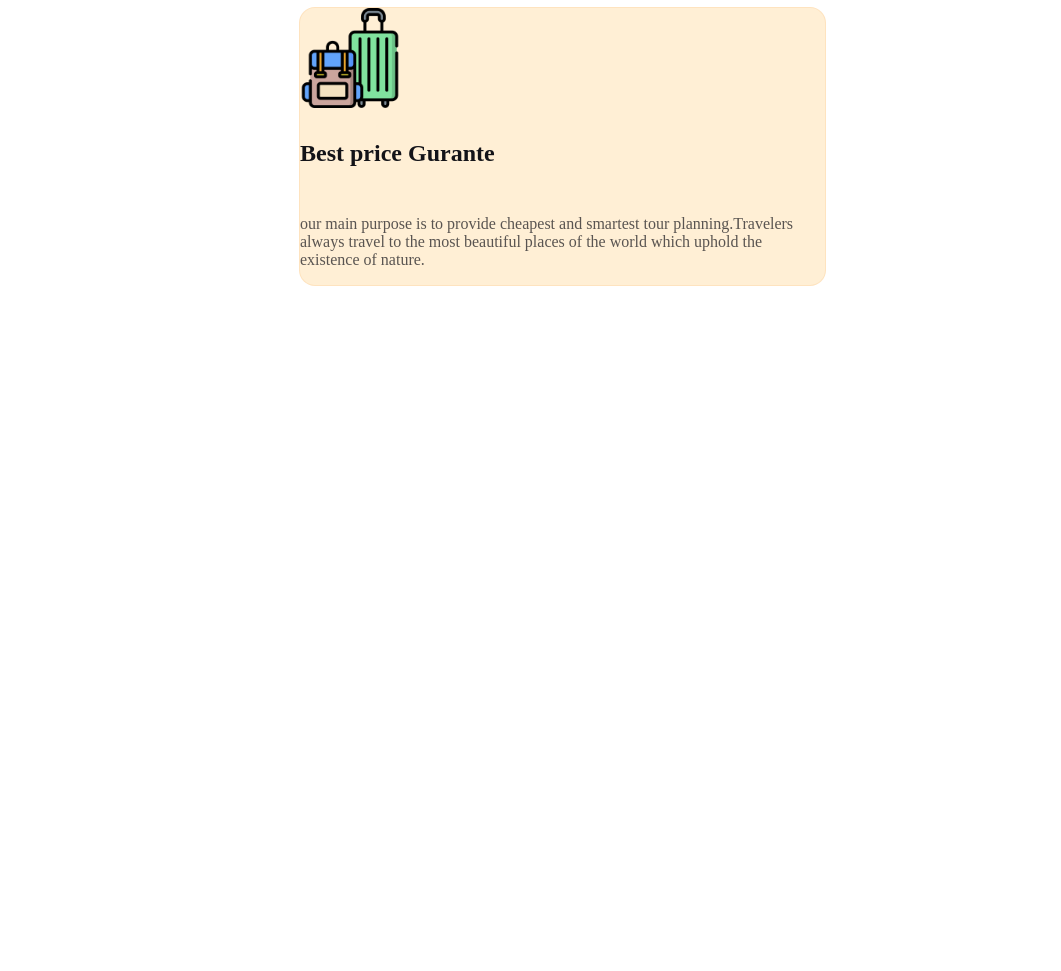
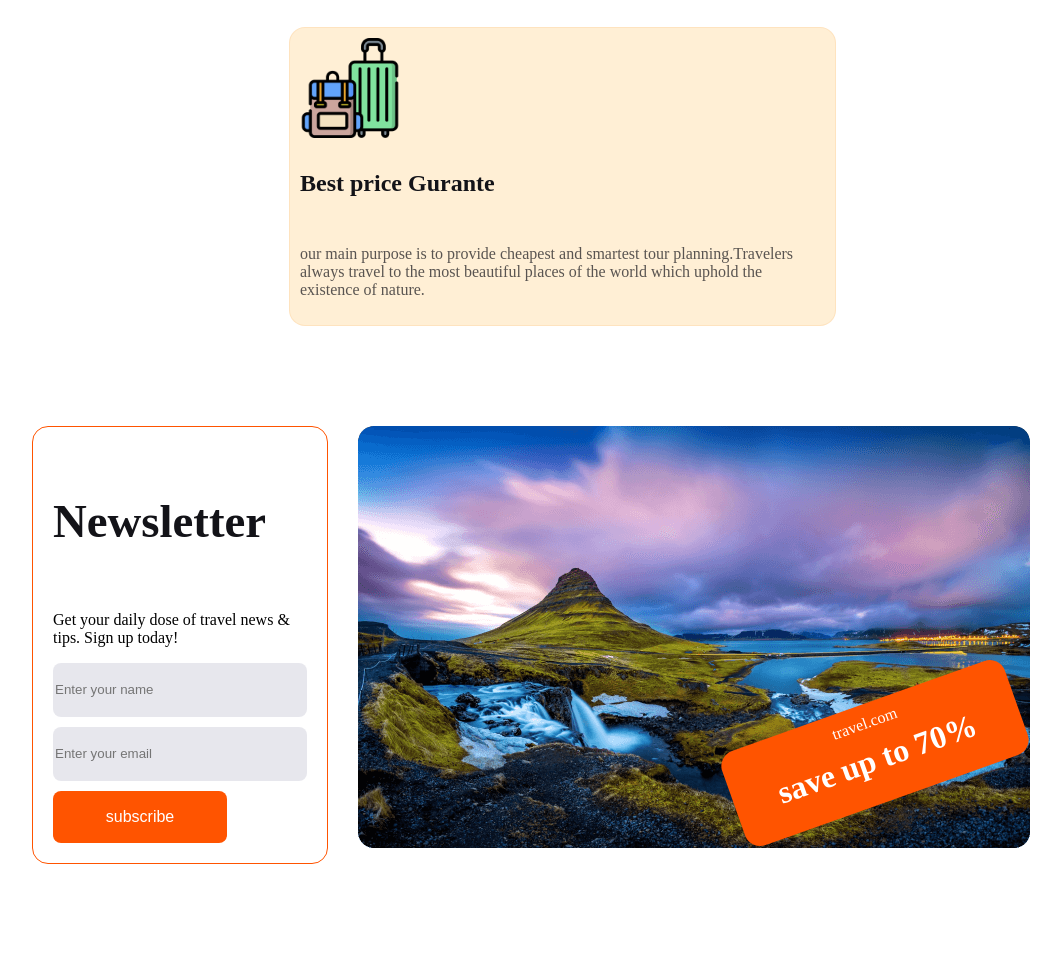
Before and after one commit to a-h-sunny/assignment-2-repo, a plain HTML site: page index.html in a window 1280 px wide. Shown: the part 2974-3945 px from the top of the page, without its empty margins (109-1170 px from the left). Before the commit the page ends 3268 px from the top, so only its background shows below. Drawn offline with Linux system fonts and the light colour scheme.

Commit message:
added newsletter sction and made resposive

```diff
--- a/index.html
+++ b/index.html
@@ -114,6 +114,35 @@
             </div>
         </section>
 
+        <section>
+           <div class="newsletter-container">
+            <div class="newsletter">
+                <div class="tour-title">
+                    <h3>Newsletter</h3>
+                </div>
+                <div class="title-des">
+                    <p>
+                        Get your daily dose of travel news & tips. Sign up today!
+                    </p>
+                </div>
+                <div class="newsletter-form">
+                    <form class="news-form">
+                        <input type="text" placeholder="Enter your name">
+                        <input type="text" placeholder="Enter your email">
+                        <button class="btn-pri">subscribe</button>
+                    </form>
+                </div>
+            </div>
+            <div class="newsletter-img">
+                <img src="Images/Rectangle 8 (1).png" alt="">
+                <div class="save">
+                    <p>travel.com</p>
+                    <h3>save up to 70%</h3>
+                </div>
+            </div>
+           </div>
+        </section>
+
     </main>
 
 </body>
--- a/styles/travel.css
+++ b/styles/travel.css
@@ -85,7 +85,7 @@ margin-top: 0px;
     display: flex:
 
 }
-form input{
+.form-inline input{
     width: 100px;
 height: 40px;
 border-radius: 8px;
@@ -189,6 +189,7 @@ align-items: center;
     border-radius: 16px;
 border: 1px solid rgba(251, 181, 99, 0.20);
 background: papayawhip;
+padding: 10px;
 }
 .item-title{
     color: #131318;
@@ -207,6 +208,57 @@ font-weight: 800;
     justify-content: center;
     align-items: center;
 }
+.news-form{
+    display: flex;
+    flex-direction: column;
+    gap: 10px;
+}
+.news-form input{
+    width: 250px;
+    height: 52px;
+    border: none;
+    border-radius: 8px;
+    background: rgba(227, 227, 234, 0.857);
+}
+.newsletter{
+    display: flex;
+    flex-direction: column;
+    justify-content:left;
+    align-items:start;
+    border-radius: 16px;
+    border: 1px solid #FF5400;
+    padding: 20px;
+    margin: 0;
+}
+.save{
+    width: 300px;
+    height: 100px;
+    transform: rotate(-19.628deg);
+    border-radius: 16px;
+    color: #FFF;
+    background: #FF5400;
+    position: relative;
+    bottom: 165px;
+    left: 367px;
+    text-align: center;
+}
+.save h3{
+    font-size: 32px;
+    font-weight: 800;
+    margin-top: 0;
+    margin-bottom: 20px;
+}
+.save p{
+   padding: 10px;
+   margin-bottom: 0;
+}
+.newsletter-container{
+    display: flex;
+    gap: 30px;
+    margin-top: 100px;
+    justify-content:center;
+    align-items:start;
+}
 /* responsive design for small devices */
 @media screen and (max-width:567px) {
 
@@ -220,7 +272,7 @@ font-weight: 800;
             flex-direction: column;
             justify-content: center;
         }
-        nav ul, .item-container{
+        nav ul, .item-container, .newsletter-container{
             flex-direction: column;
         }
         .form-inline{
@@ -232,6 +284,9 @@ font-weight: 800;
         .tours{
             flex-direction: column;
            margin: 5px;
+        }
+        .row img{
+            width: 100%;
         }
         .row-grid{
             grid-template-columns: repeat(1, 1fr);
@@ -245,4 +300,5 @@ font-weight: 800;
         }
 
 
+
 }
```
